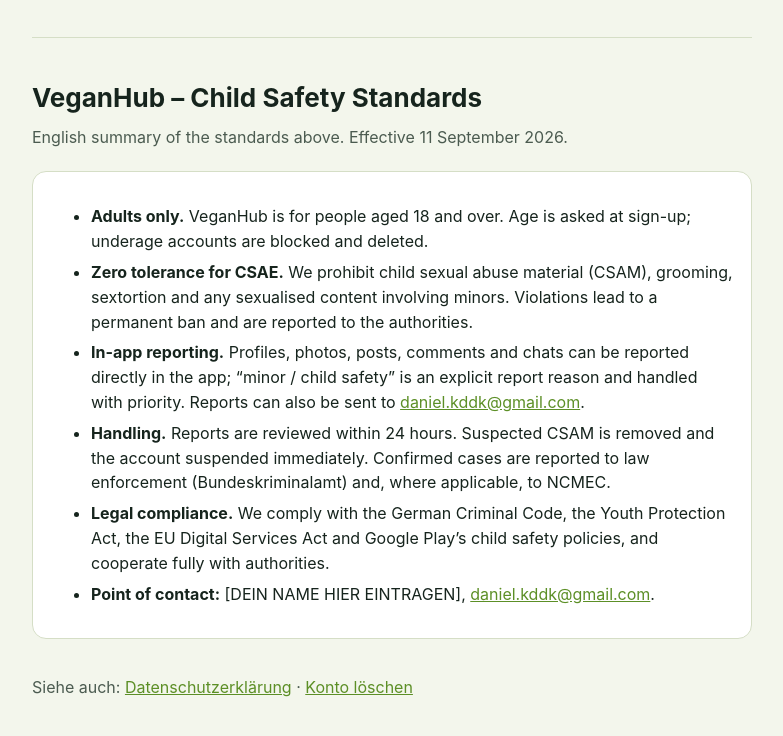
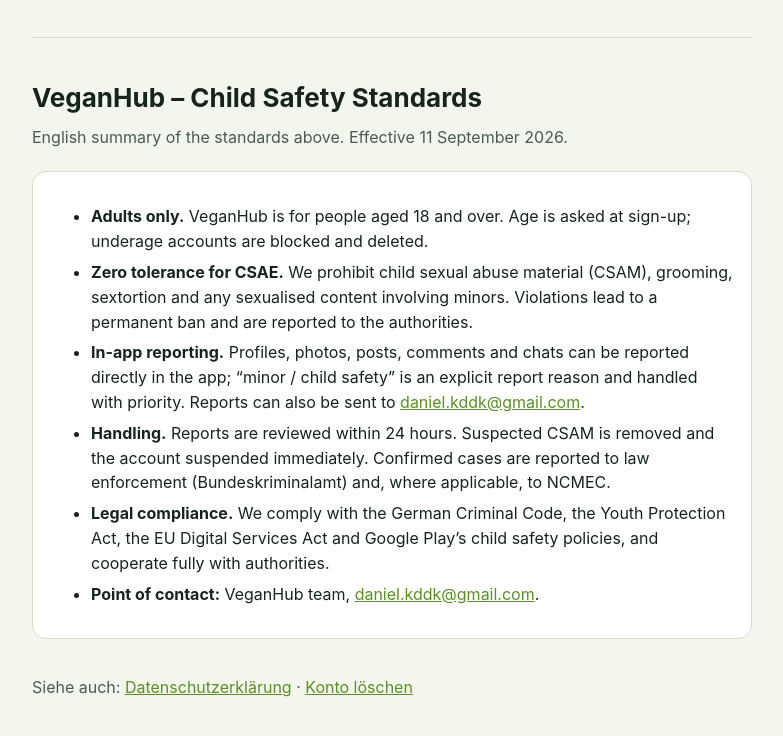
Before and after one commit to DRTXY1/Public-VeganHub, a plain HTML site: page child-safety.html in a window 1280 px wide. Shown: the part 2212-2948 px from the top of the page, without its empty margins (248-1031 px from the left). Drawn offline with Linux system fonts and the light colour scheme.

Commit message:
Update child-safety.html

```diff
--- a/child-safety.html
+++ b/child-safety.html
@@ -96,7 +96,7 @@
       <li><strong>In-app reporting.</strong> Profiles, photos, posts, comments and chats can be reported directly in the app; “minor / child safety” is an explicit report reason and handled with priority. Reports can also be sent to <a href="mailto:daniel.kddk@gmail.com">daniel.kddk@gmail.com</a>.</li>
       <li><strong>Handling.</strong> Reports are reviewed within 24 hours. Suspected CSAM is removed and the account suspended immediately. Confirmed cases are reported to law enforcement (Bundeskriminalamt) and, where applicable, to NCMEC.</li>
       <li><strong>Legal compliance.</strong> We comply with the German Criminal Code, the Youth Protection Act, the EU Digital Services Act and Google Play’s child safety policies, and cooperate fully with authorities.</li>
-      <li><strong>Point of contact:</strong> [DEIN NAME HIER EINTRAGEN], <a href="mailto:daniel.kddk@gmail.com">daniel.kddk@gmail.com</a>.</li>
+      <li><strong>Point of contact:</strong> VeganHub team, <a href="mailto:daniel.kddk@gmail.com">daniel.kddk@gmail.com</a>.</li>
     </ul>
   </div>
 
```
